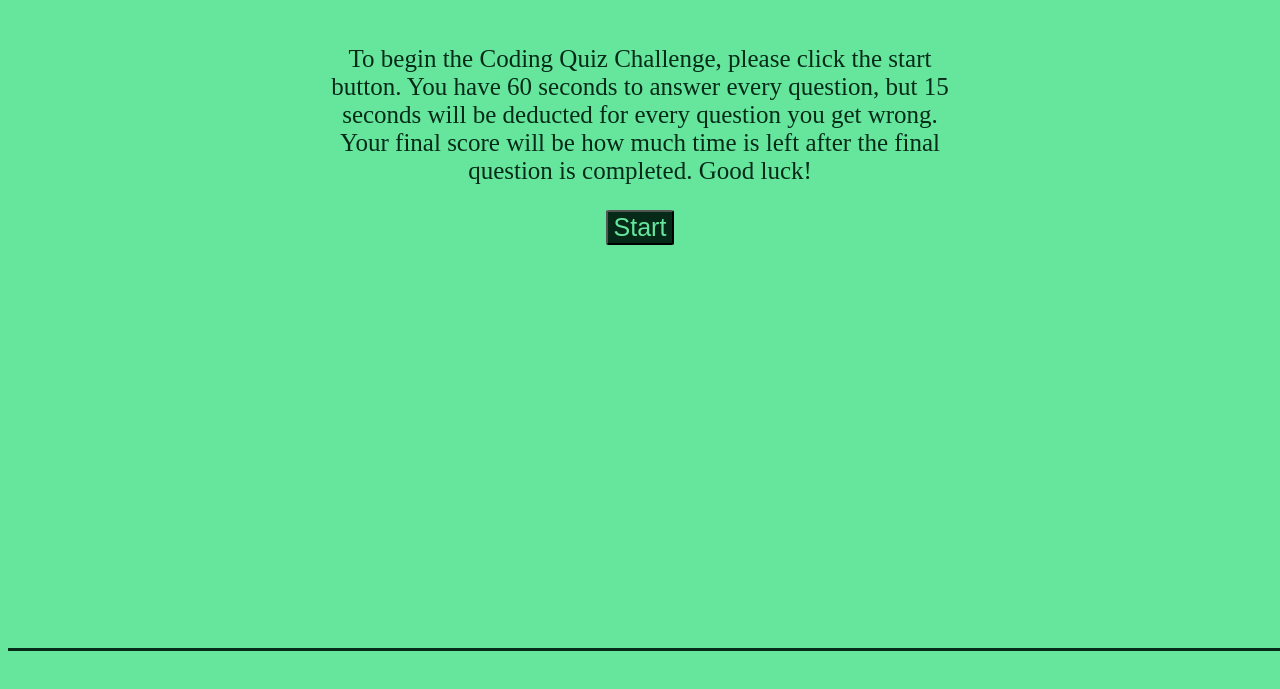
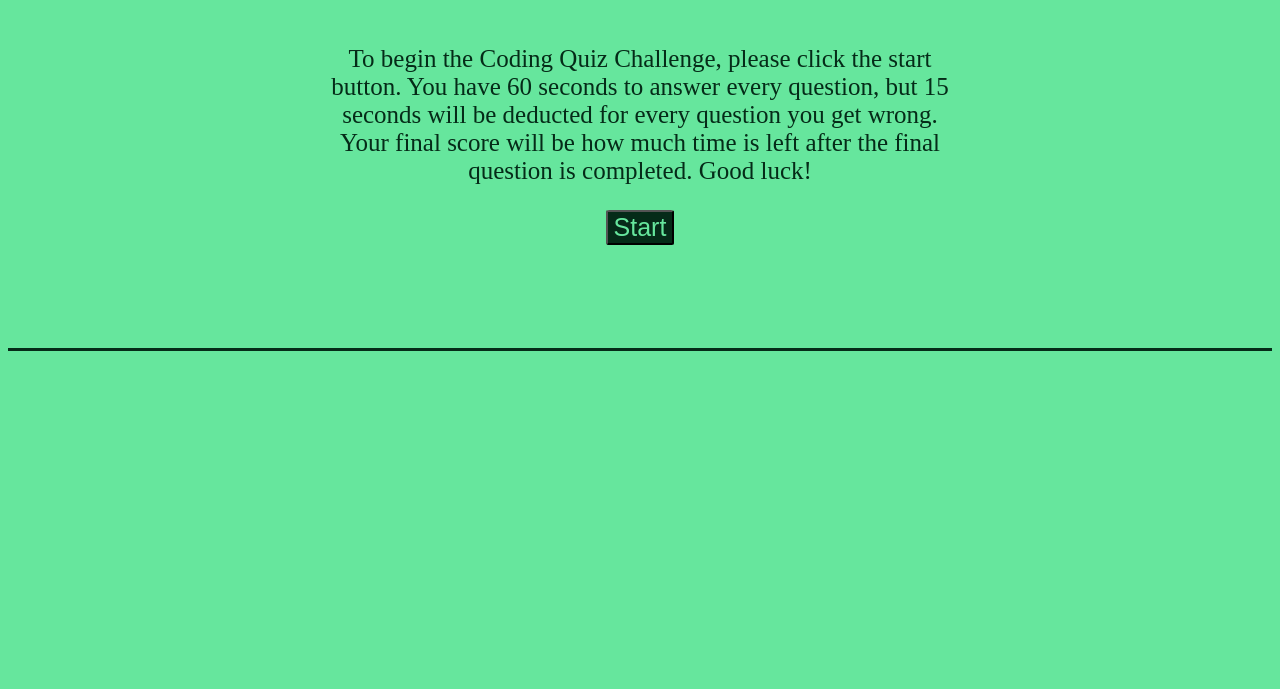
Before and after one commit to HotBarbeque/C4-Quiz-KC, a plain HTML site: page index.html in a window 1280 px wide. Shown: the part 99-788 px from the top of the page. Drawn offline with Linux system fonts and the light colour scheme.

Commit message:
Final touches

```diff
--- a/Assets/script.js
+++ b/Assets/script.js
@@ -1,3 +1,4 @@
+//Elements from webpage used
 var startButton = document.getElementById('start');
 var saveButton = document.getElementById('save-score');
 var paragraph = document.getElementById('intro');
@@ -179,6 +180,7 @@ function Question4w() {
     secondsLeft -= 15;
 };
 
+//Prompts initial entry if quiz is completed with time left
 function finish() {
     if(secondsLeft > 0) {
         stopTime = true;
--- a/Assets/style.css
+++ b/Assets/style.css
@@ -1,6 +1,7 @@
 :root {
     --light: #66e69d;
     --dark: #052b18;
+    cursor: crosshair;
 }
 
 html {
@@ -56,6 +57,7 @@ h1 {
     color: var(--light);
     font-size: 25px;
     border-radius: 5%;
+    cursor: crosshair;
 }
 
 .button-start:hover {
@@ -64,8 +66,8 @@ h1 {
 }
 
 .footer {
-    position: absolute;
-    bottom: 50px;
+    position: relative;
+    margin-top: 40px;
     border-top: 3px solid var(--dark);
     width: 100%;
 }
@@ -130,3 +132,8 @@ color: var(--light);
     color: var(--dark);
     font-size: 35px;
 }
+
+.high-score:hover {
+    background-color: var(--dark);
+    color: var(--light);
+}
```
